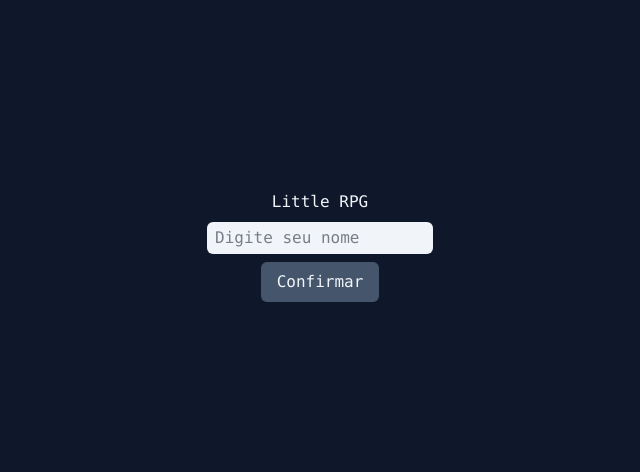
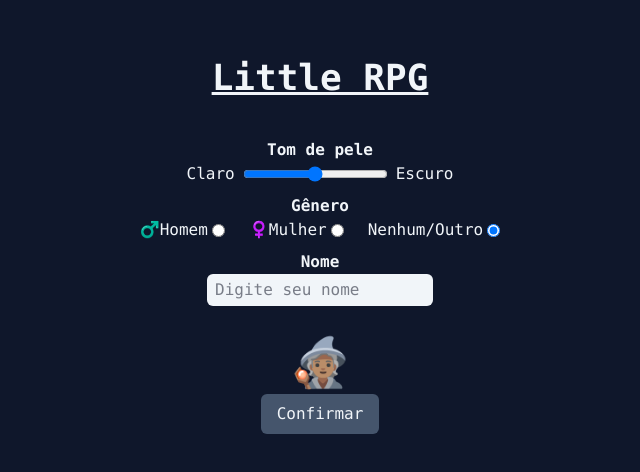
Before and after one commit to daviprios/little-rpg, a React (Vite) app: page / in a window 1280 px wide. Shown: the part 154-626 px from the top of the page, without its empty margins (320-960 px from the left). Built offline with nearby package versions, Linux system fonts and the light colour scheme.

Commit message:
adding character customization

```diff
--- /dev/null
+++ b/src/constants/genderString.ts
@@ -0,0 +1,2 @@
+export const GENDER_MAN_STRING = '♂️'
+export const GENDER_WOMAN_STRING = '♀️'
--- /dev/null
+++ b/src/constants/personEmoji.ts
@@ -0,0 +1 @@
+export const MAGE_PERSON_EMOJI = '🧙'
--- /dev/null
+++ b/src/constants/skinToneModifierEmoji.ts
@@ -0,0 +1,5 @@
+export const SKIN_TONE_MODIFIER_EMOJI_LIGHT = '🏻'
+export const SKIN_TONE_MODIFIER_EMOJI_MEDIUM_LIGHT = '🏼'
+export const SKIN_TONE_MODIFIER_EMOJI_MEDIUM = '🏽'
+export const SKIN_TONE_MODIFIER_EMOJI_MEDIUM_DARK = '🏾'
+export const SKIN_TONE_MODIFIER_EMOJI_DARK = '🏿'
--- /dev/null
+++ b/src/constants/zeroWidthJoinerString.ts
@@ -0,0 +1 @@
+export const ZERO_WIDTH_JOINER_STRING = '‍'
--- a/src/context/SettingsContext.tsx
+++ b/src/context/SettingsContext.tsx
@@ -1,15 +1,31 @@
 import { createContext, useContext, useState } from 'react'
+
+export type SkinColor = '1' | '2' | '3' | '4' | '5'
+export type PlayerGender = 'MAN' | 'WOMAN' | 'OTHER_OR_NONE'
+type VoiceTone = 'HIGH' | 'LOW'
 
 const settingsContext = createContext<{
 	isNameSet: boolean
 	setIsNameSet: React.Dispatch<React.SetStateAction<boolean>>
 	username: string
 	setUsername: React.Dispatch<React.SetStateAction<string>>
+	skinColor: SkinColor
+	setSkinColor: React.Dispatch<React.SetStateAction<SkinColor>>
+	playerGender: PlayerGender
+	setPlayerGender: React.Dispatch<React.SetStateAction<PlayerGender>>
+	voiceTone: VoiceTone
+	setVoiceTone: React.Dispatch<React.SetStateAction<VoiceTone>>
 }>({
 	isNameSet: false,
 	setIsNameSet: () => {},
 	username: '',
-	setUsername: () => {}
+	setUsername: () => {},
+	skinColor: '3',
+	setSkinColor: () => {},
+	playerGender: 'OTHER_OR_NONE',
+	setPlayerGender: () => {},
+	voiceTone: 'LOW',
+	setVoiceTone: () => {}
 })
 
 // eslint-disable-next-line react-refresh/only-export-components
@@ -18,6 +34,10 @@ export const useSettingsContext = () => useContext(settingsContext)
 export function SettingsProvider({ children }: { children: React.ReactNode }) {
 	const [isNameSet, setIsNameSet] = useState(false)
 	const [username, setUsername] = useState('')
+	const [skinColor, setSkinColor] = useState<SkinColor>('3')
+	const [playerGender, setPlayerGender] =
+		useState<PlayerGender>('OTHER_OR_NONE')
+	const [voiceTone, setVoiceTone] = useState<VoiceTone>('LOW')
 
 	return (
 		<settingsContext.Provider
@@ -25,7 +45,13 @@ export function SettingsProvider({ children }: { children: React.ReactNode }) {
 				isNameSet,
 				setIsNameSet,
 				username,
-				setUsername
+				setUsername,
+				skinColor,
+				setSkinColor,
+				playerGender,
+				setPlayerGender,
+				voiceTone,
+				setVoiceTone
 			}}
 		>
 			{children}
--- a/src/hooks/useGame.tsx
+++ b/src/hooks/useGame.tsx
@@ -1,7 +1,17 @@
 import { useState, useRef, useEffect } from 'react'
 import { Character } from '../types/Character'
+import { PlayerGender, SkinColor } from '../context/SettingsContext'
+import { getCharacterEmoji } from '../util/getCharacterEmoji'
 
-export function useGame({ playerUsername }: { playerUsername: string }) {
+export function useGame({
+	playerUsername,
+	playerGender,
+	skinColor
+}: {
+	playerUsername: string
+	playerGender: PlayerGender
+	skinColor: SkinColor
+}) {
 	const [player, setPlayer] = useState<Character>({
 		health: 50,
 		maxHealth: 50,
@@ -76,7 +86,11 @@ export function useGame({ playerUsername }: { playerUsername: string }) {
 			setLogs((prev) => [
 				...prev,
 				<>
-					🧙 {hasPlayerCrited ? 'critou💥' : 'causou'}{' '}
+					{getCharacterEmoji({
+						playerGender,
+						skinColor
+					})}{' '}
+					{hasPlayerCrited ? 'critou💥' : 'causou'}{' '}
 					<span className='text-red-400'>{totalDamage}</span> de dano⚔️
 				</>
 			])
@@ -99,7 +113,11 @@ export function useGame({ playerUsername }: { playerUsername: string }) {
 			setLogs((prev) => [
 				...prev,
 				<>
-					🧙 {hasPlayerCrited ? 'critou💥' : 'curou'}{' '}
+					{getCharacterEmoji({
+						playerGender,
+						skinColor
+					})}{' '}
+					{hasPlayerCrited ? 'critou💥' : 'curou'}{' '}
 					<span className='text-green-400'>{totalHeal}</span> de vida💚
 				</>
 			])
@@ -133,7 +151,11 @@ export function useGame({ playerUsername }: { playerUsername: string }) {
 			setLogs((prev) => [
 				...prev,
 				<>
-					🧙 {hasPlayerCrited ? 'critou💥' : 'causou'}{' '}
+					{getCharacterEmoji({
+						playerGender,
+						skinColor
+					})}{' '}
+					{hasPlayerCrited ? 'critou💥' : 'causou'}{' '}
 					<span className='text-orange-400'>{totalFireballDamage}</span> de bola
 					de fogo🔥
 				</>
@@ -238,10 +260,22 @@ export function useGame({ playerUsername }: { playerUsername: string }) {
 	function checkEndGame() {
 		if (player.health === 0) {
 			setIsGameEnd(true)
-			setLogs((prev) => [...prev, '💀💀💀🧙💀💀💀'])
+			setLogs((prev) => [
+				...prev,
+				`💀💀💀${getCharacterEmoji({
+					playerGender,
+					skinColor
+				})}💀💀💀`
+			])
 		} else if (dragon.health === 0) {
 			setIsGameEnd(true)
-			setLogs((prev) => [...prev, '🧙 venceu!'])
+			setLogs((prev) => [
+				...prev,
+				`${getCharacterEmoji({
+					playerGender,
+					skinColor
+				})} venceu!`
+			])
 		}
 	}
 
--- /dev/null
+++ b/src/util/getCharacterEmoji.ts
@@ -0,0 +1,57 @@
+import {
+	GENDER_MAN_STRING,
+	GENDER_WOMAN_STRING
+} from '../constants/genderString'
+import { MAGE_PERSON_EMOJI } from '../constants/personEmoji'
+import {
+	SKIN_TONE_MODIFIER_EMOJI_DARK,
+	SKIN_TONE_MODIFIER_EMOJI_LIGHT,
+	SKIN_TONE_MODIFIER_EMOJI_MEDIUM,
+	SKIN_TONE_MODIFIER_EMOJI_MEDIUM_DARK,
+	SKIN_TONE_MODIFIER_EMOJI_MEDIUM_LIGHT
+} from '../constants/skinToneModifierEmoji'
+import { ZERO_WIDTH_JOINER_STRING } from '../constants/zeroWidthJoinerString'
+import { PlayerGender, SkinColor } from '../context/SettingsContext'
+
+export function getCharacterEmoji({
+	playerGender,
+	skinColor
+}: {
+	playerGender: PlayerGender
+	skinColor: SkinColor
+}) {
+	const emojiBuild = [MAGE_PERSON_EMOJI]
+
+	switch (skinColor) {
+		case '1':
+			emojiBuild.push(SKIN_TONE_MODIFIER_EMOJI_LIGHT)
+			break
+		case '2':
+			emojiBuild.push(SKIN_TONE_MODIFIER_EMOJI_MEDIUM_LIGHT)
+			break
+		case '3':
+			emojiBuild.push(SKIN_TONE_MODIFIER_EMOJI_MEDIUM)
+			break
+		case '4':
+			emojiBuild.push(SKIN_TONE_MODIFIER_EMOJI_MEDIUM_DARK)
+			break
+		case '5':
+			emojiBuild.push(SKIN_TONE_MODIFIER_EMOJI_DARK)
+			break
+	}
+
+	switch (playerGender) {
+		case 'MAN':
+			emojiBuild.push(ZERO_WIDTH_JOINER_STRING)
+			emojiBuild.push(GENDER_MAN_STRING)
+			break
+		case 'WOMAN':
+			emojiBuild.push(ZERO_WIDTH_JOINER_STRING)
+			emojiBuild.push(GENDER_WOMAN_STRING)
+			break
+		case 'OTHER_OR_NONE':
+			break
+	}
+
+	return emojiBuild.join('')
+}
--- a/src/views/Game.tsx
+++ b/src/views/Game.tsx
@@ -4,9 +4,10 @@ import { HealthBar } from '../components/HealthBar'
 import { ActionButton } from '../components/ActionButton'
 import { useGame } from '../hooks/useGame'
 import { useSettingsContext } from '../context/SettingsContext'
+import { getCharacterEmoji } from '../util/getCharacterEmoji'
 
 export default function Game() {
-	const { username } = useSettingsContext()
+	const { username, playerGender, skinColor } = useSettingsContext()
 
 	const {
 		player,
@@ -18,14 +19,21 @@ export default function Game() {
 		logsBoxRef,
 		playerActions
 	} = useGame({
-		playerUsername: username
+		playerUsername: username,
+		playerGender,
+		skinColor
 	})
 
 	return (
 		<div className='border-2 border-slate-600 rounded-md w-[30rem] h-96 p-2 flex flex-col justify-between gap-2'>
 			<div>
 				<HealthBar {...player} />
-				<CharacterName name={player.name} />
+				<CharacterName
+					name={`${getCharacterEmoji({
+						playerGender,
+						skinColor
+					})} ${player.name}`}
+				/>
 			</div>
 			<div className='grid grid-cols-2 grid-rows-2 gap-2'>
 				<ActionButton
--- a/src/views/MainMenu.tsx
+++ b/src/views/MainMenu.tsx
@@ -1,15 +1,93 @@
 import { useState } from 'react'
-import { useSettingsContext } from '../context/SettingsContext'
+import {
+	PlayerGender,
+	SkinColor,
+	useSettingsContext
+} from '../context/SettingsContext'
+import { getCharacterEmoji } from '../util/getCharacterEmoji'
+import {
+	GENDER_MAN_STRING,
+	GENDER_WOMAN_STRING
+} from '../constants/genderString'
 
 export default function MainMenu() {
-	const { setIsNameSet, setUsername, username } = useSettingsContext()
+	const {
+		setIsNameSet,
+		setUsername,
+		username,
+		skinColor,
+		setSkinColor,
+		playerGender,
+		setPlayerGender
+	} = useSettingsContext()
 	const [inputWidth, setInputWidth] = useState('')
 
 	return (
 		<div className='flex flex-col gap-2 items-center'>
-			<p>Little RPG</p>
+			<h1 className='font-bold text-4xl mb-8 underline'>Little RPG</h1>
+			<div className='flex items-center gap-2'>
+				<label className='text-center'>
+					<span className='font-bold'>Tom de pele</span>
+					<div className='flex items-center gap-2'>
+						<span>Claro</span>
 						<input
-				className='text-slate-950 py-1 px-2 rounded-md min-w-40 bg-slate-100'
+							type='range'
+							min={1}
+							max={5}
+							step={1}
+							value={+skinColor}
+							onChange={(e) =>
+								setSkinColor(e.currentTarget.value.toString() as SkinColor)
+							}
+							className='bg-slate-100 text-slate-950 py-1 px-2 rounded-md'
+						/>
+						<span>Escuro</span>
+					</div>
+				</label>
+			</div>
+			<div className='flex justify-center flex-col'>
+				<p className='text-center font-bold'>Gênero</p>
+				<div className='flex gap-6'>
+					<label className='flex items-center'>
+						<span className='mr-1'>{GENDER_MAN_STRING}Homem</span>
+						<input
+							type='radio'
+							value={'MAN' satisfies PlayerGender}
+							checked={playerGender === 'MAN'}
+							onChange={(e) =>
+								setPlayerGender(e.currentTarget.value as PlayerGender)
+							}
+						/>
+					</label>
+					<label className='flex items-center'>
+						<span className='mr-1'>{GENDER_WOMAN_STRING}Mulher</span>
+						<input
+							type='radio'
+							value={'WOMAN' satisfies PlayerGender}
+							checked={playerGender === 'WOMAN'}
+							onChange={(e) =>
+								setPlayerGender(e.currentTarget.value as PlayerGender)
+							}
+						/>
+					</label>
+					<label className='flex items-center'>
+						<span className='mr-1'>Nenhum/Outro</span>
+						<input
+							type='radio'
+							value={'OTHER_OR_NONE' satisfies PlayerGender}
+							checked={playerGender === 'OTHER_OR_NONE'}
+							onChange={(e) =>
+								setPlayerGender(e.currentTarget.value as PlayerGender)
+							}
+						/>
+					</label>
+				</div>
+			</div>
+			<div className='flex items-center'>
+				<label className='text-center'>
+					<span className='font-bold'>Nome</span>
+					<input
+						className='text-slate-950 py-1 px-2 rounded-md min-w-40 bg-slate-100 block'
 						placeholder='Digite seu nome'
 						id='username'
 						value={username}
@@ -22,6 +100,17 @@ export default function MainMenu() {
 							width: inputWidth
 						}}
 					/>
+				</label>
+			</div>
+
+			<div className='mt-6'>
+				<span className='text-5xl'>
+					{getCharacterEmoji({
+						playerGender,
+						skinColor
+					})}
+				</span>
+			</div>
 			<button
 				className='py-2 px-4 bg-slate-600 rounded-md hover:bg-slate-500 cursor-pointer'
 				onClick={() => {
```
Also changed, not shown: 1 other file (tests, documents, lock files or other folders). Lines whose indentation alone changed are shown as unchanged.
